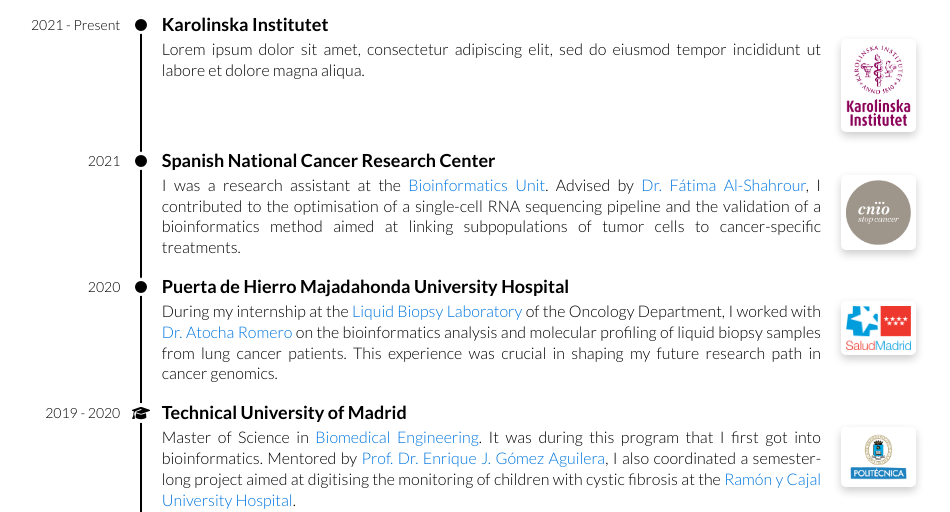
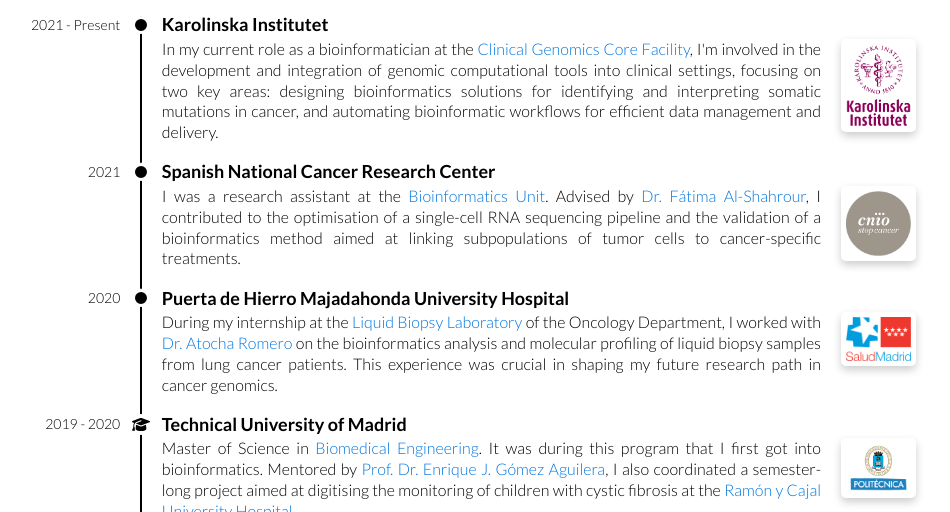
Before and after one commit to ivadym/ivadym.github.io, a Jekyll site: the page built from index.html, in a window 1280 px wide and 900 px high, cut to the strip 388-900 px from the top of the window. Shown: the whole strip, without its empty margins (174-1124 px from the left). Built offline with Jekyll 4.4.1, drawn with Linux system fonts in a browser that asks for light colours.

Commit message:
KI timeline description

```diff
--- a/_includes/timeline.html
+++ b/_includes/timeline.html
@@ -10,8 +10,15 @@
     <div class="timeline-description">
       <p>
         <img src="/assets/images/timeline/KI.png" alt="Karolinska Institutet" />
-        Lorem ipsum dolor sit amet, consectetur adipiscing elit, sed do eiusmod tempor incididunt ut
-        labore et dolore magna aliqua.
+        In my current role as a bioinformatician at the
+        <a
+          href="https://ki.se/en/research/clinical-genomics-stockholm-core-facility"
+          target="_blank"
+          >Clinical Genomics Core Facility</a
+        >, I'm involved in the development and integration of genomic computational tools into
+        clinical settings, focusing on two key areas: designing bioinformatics solutions for
+        identifying and interpreting somatic mutations in cancer, and automating bioinformatic
+        workflows for efficient data management and delivery.
       </p>
     </div>
   </div>
```
